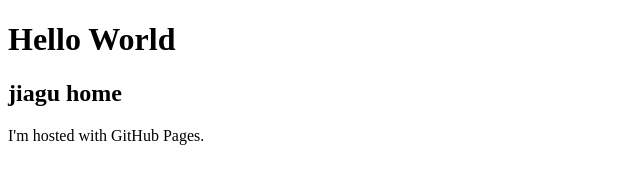
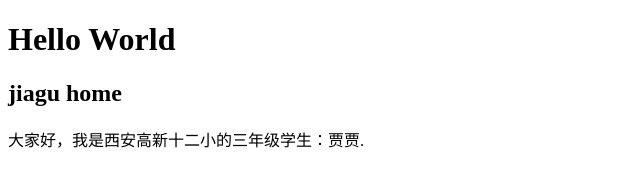
Before and after one commit to luckyjxb021/luxkyjxb.github.io, a plain HTML site: page index.html in a window 1280 px wide. Shown: the whole page, without its empty margins (0-640 px from the left). Drawn offline with Linux system fonts and the light colour scheme.

Commit message:
Update index.html

```diff
--- a/index.html
+++ b/index.html
@@ -3,6 +3,6 @@
 <body>
 <h1>Hello World</h1>
 <h2>jiagu home</h2>
-<p>I'm hosted with GitHub Pages.</p>
+<p>大家好，我是西安高新十二小的三年级学生：贾贾.</p>
 </body>
 </html>
```
